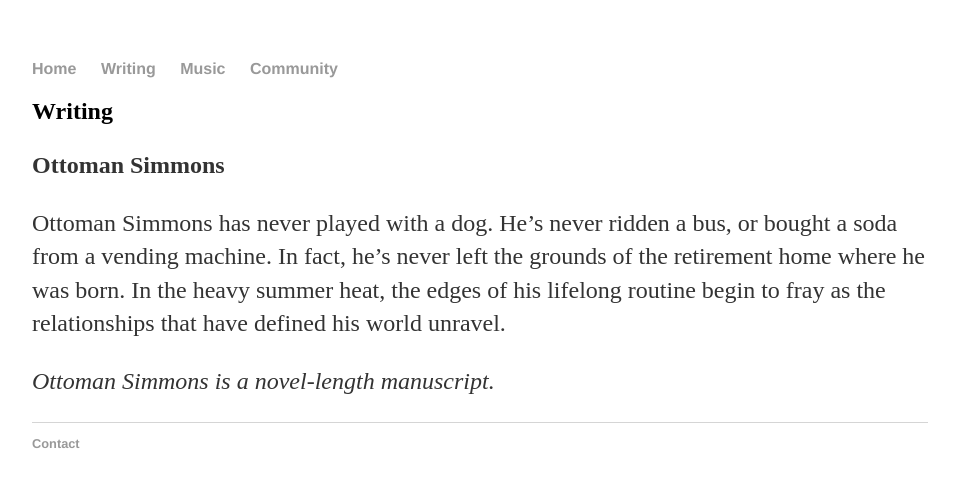
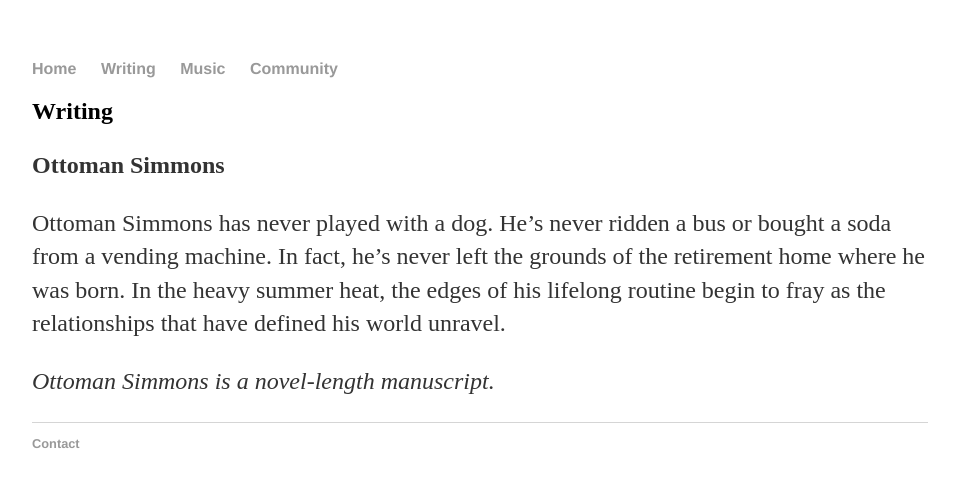
Before and after one commit to chmatie925/chmatie925.github.io, a Jekyll site: the page built from writing.md, in a window 1280 px wide. Shown: the top 487 px of the page, without its empty margins (160-1115 px from the left). Built offline with Jekyll 4.4.1, drawn with Linux system fonts in a browser that asks for light colours; our own code applies the rules of GitHub Pages for plain Markdown files.

```diff
--- a/writing.md
+++ b/writing.md
@@ -1,6 +1,6 @@
 ## Writing
 
 <b>Ottoman Simmons</b>
-<p>Ottoman Simmons has never played with a dog. He’s never ridden a bus, or bought a soda from a vending machine. In fact, he’s never left the grounds of the retirement home where he was born. In the heavy summer heat, the edges of his lifelong routine begin to fray as the relationships that have defined his world unravel.</p>
+<p>Ottoman Simmons has never played with a dog. He’s never ridden a bus or bought a soda from a vending machine. In fact, he’s never left the grounds of the retirement home where he was born. In the heavy summer heat, the edges of his lifelong routine begin to fray as the relationships that have defined his world unravel.</p>
 
 <p><i>Ottoman Simmons is a novel-length manuscript.</i></p>
```
